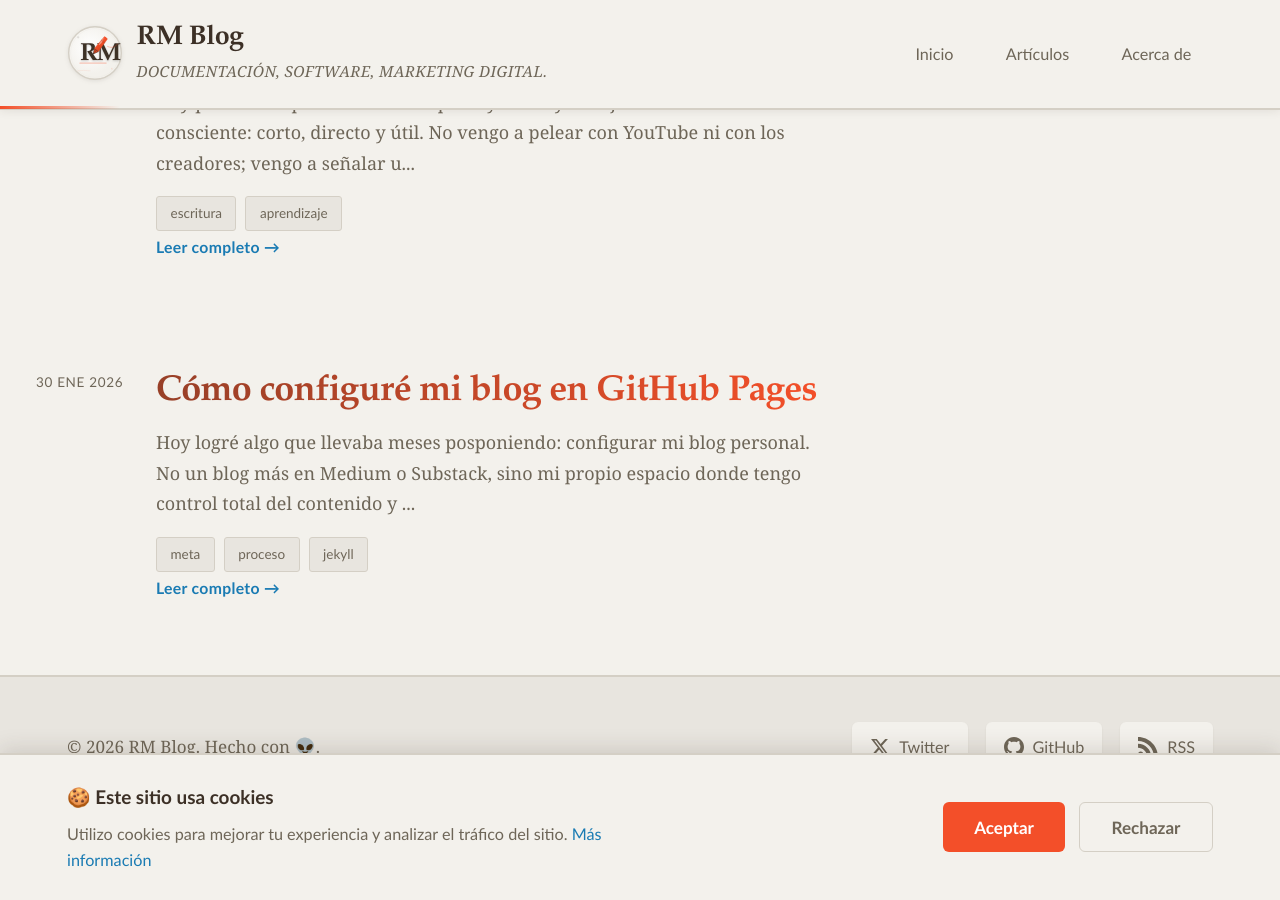
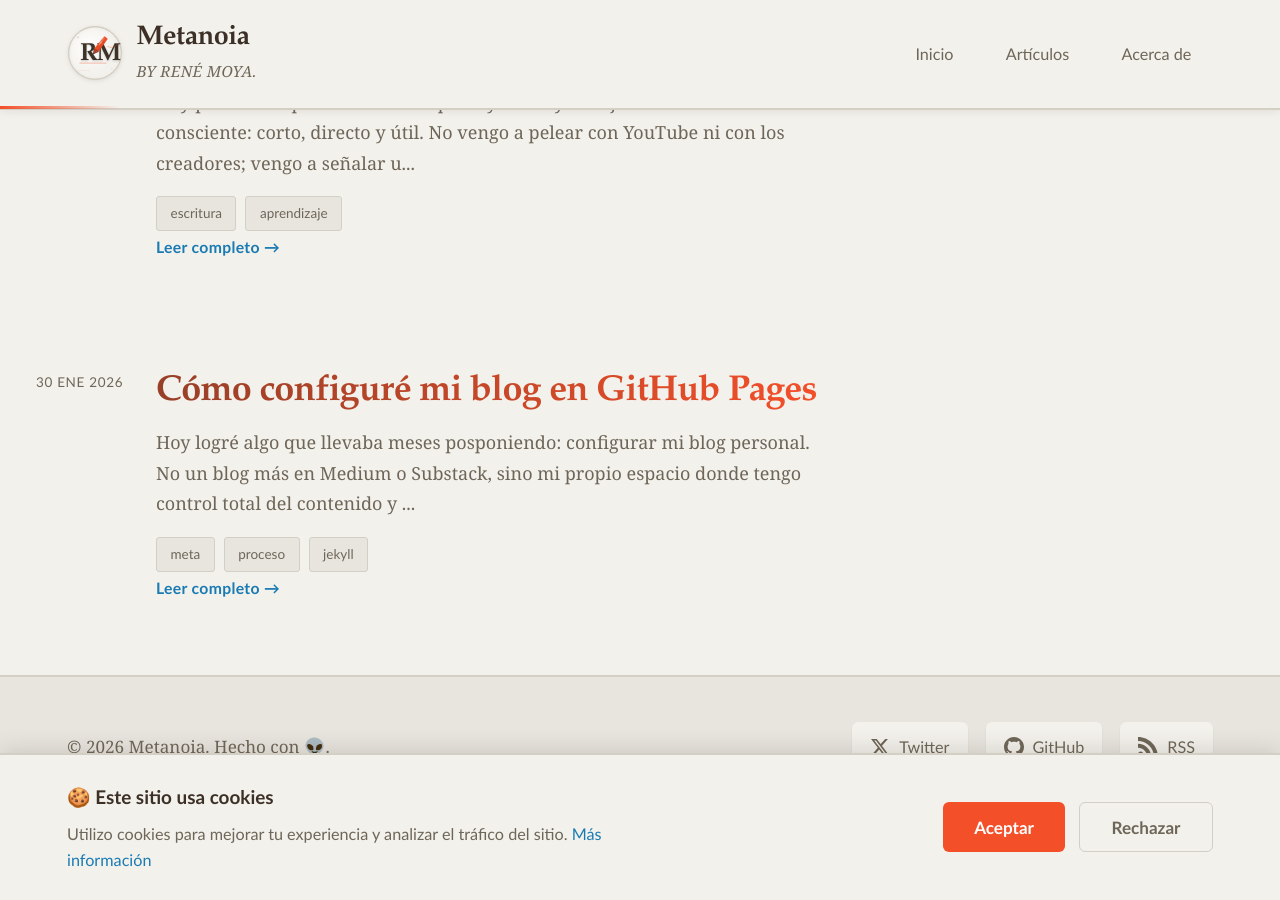
Before and after one commit to renedev0284-creator/renedev0284-creator.github.io, a Jekyll site: the page built from index.html, in a window 1280 px wide and 900 px high, scrolled down 3552 px. Built offline with Jekyll 4.4.1, drawn with Linux system fonts in a browser that asks for light colours.

Commit message:
Titulo y descripción

```diff
--- a/_config.yml
+++ b/_config.yml
@@ -1,7 +1,7 @@
 # Configuración del sitio
-title: "Rene Moya"
-description: Documentación, Software, Marketing Digital.
-author: RM Blog
+title: "Metanoia"
+description: by René Moya.
+author: Metanoia
 email: renedev0284@gmail.com
 url: "https://renedev0284-creator.github.io"
 baseurl: ""
```
